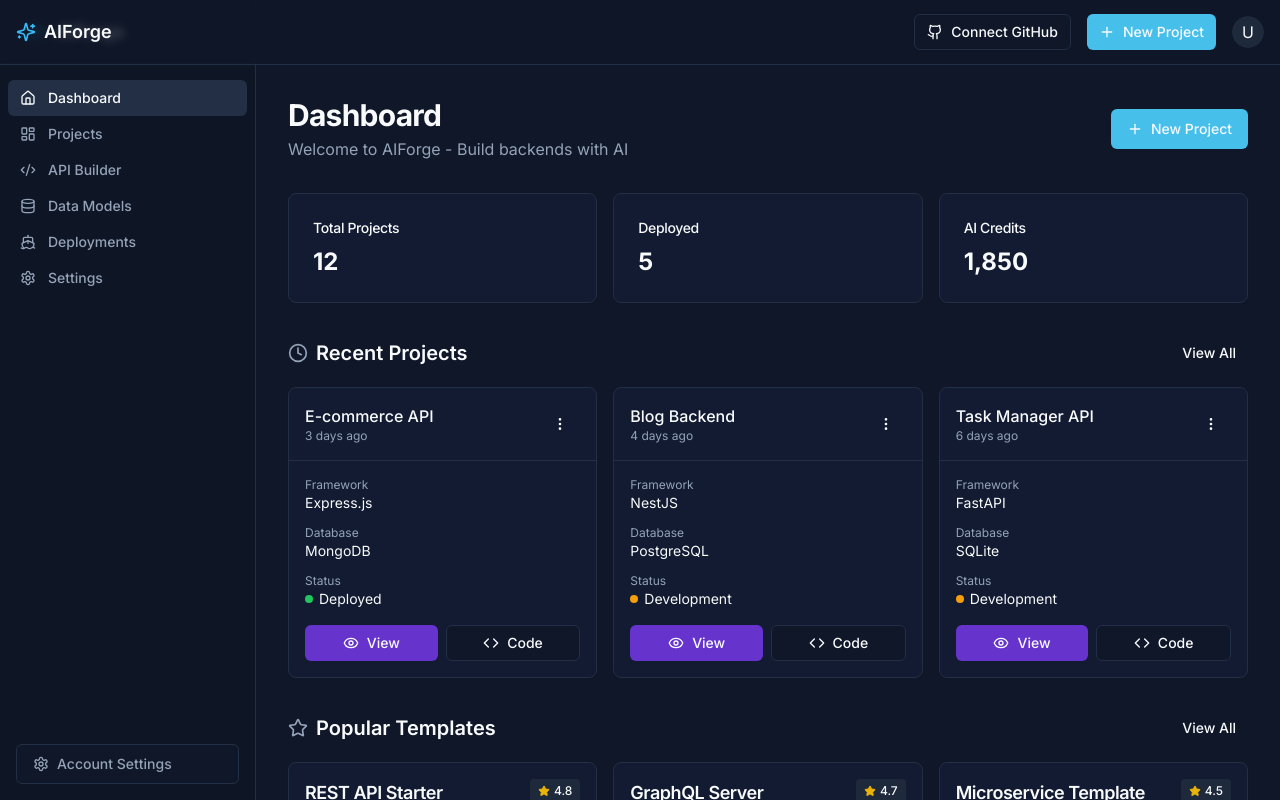
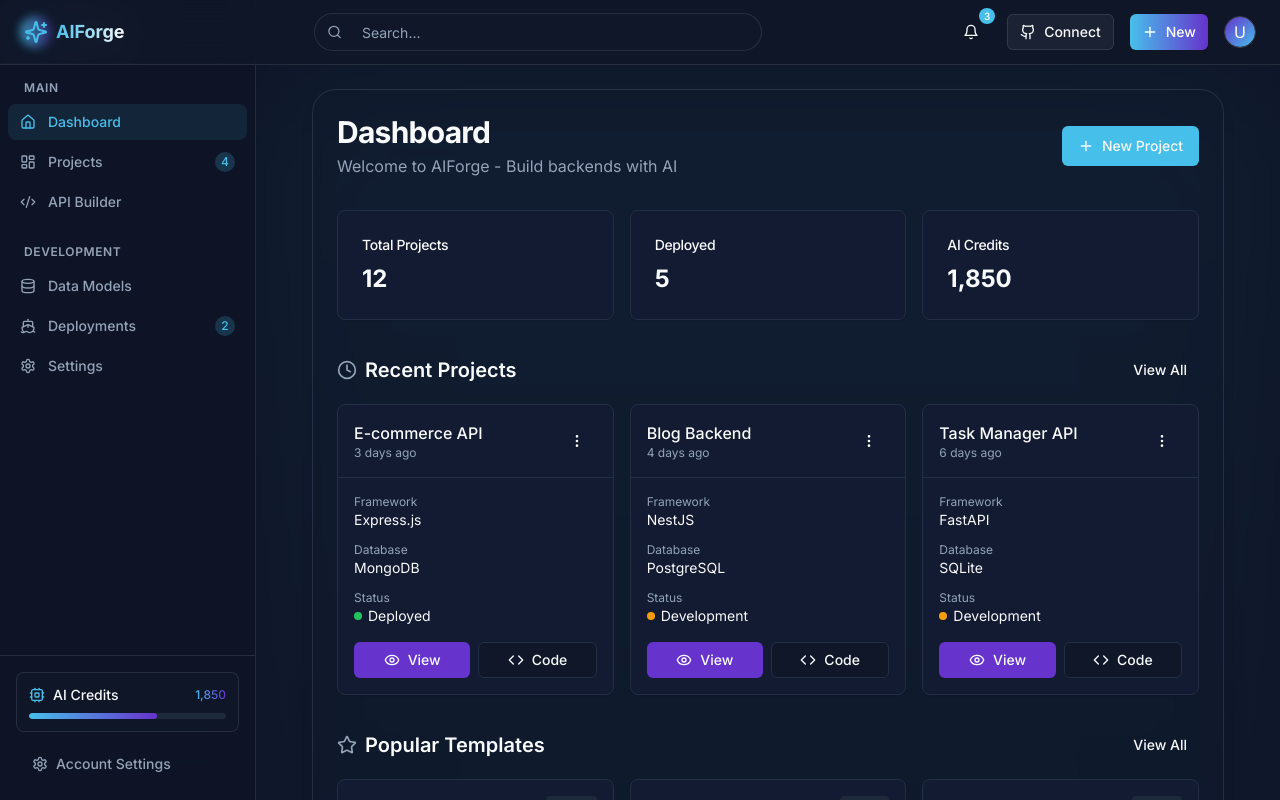
Before and after one commit to HA2345567/code-craft-ai-forge, a React (Vite) app: page / in a window 1280 px wide. Shown: the top 800 px of the page. Built offline with nearby package versions, Linux system fonts and the light colour scheme.

Commit message:
Refactor: Implement UI based on the provided design
This commit refactors the UI to match the design specified in the provided link.

```diff
--- a/src/components/layout/Header.tsx
+++ b/src/components/layout/Header.tsx
@@ -2,7 +2,8 @@
 import React from 'react';
 import { Button } from '@/components/ui/button';
 import { Avatar, AvatarFallback, AvatarImage } from '@/components/ui/avatar';
-import { Sparkles, Plus, Github, Menu } from 'lucide-react';
+import { Sparkles, Plus, Github, Menu, Bell, Search } from 'lucide-react';
+import { Input } from '@/components/ui/input';
 
 interface HeaderProps {
   toggleSidebar: () => void;
@@ -10,30 +11,48 @@ interface HeaderProps {
 
 const Header = ({ toggleSidebar }: HeaderProps) => {
   return (
-    <header className="sticky top-0 z-30 w-full border-b border-border bg-background/80 backdrop-blur-sm">
-      <div className="flex h-16 items-center justify-between px-4">
+    <header className="sticky top-0 z-30 w-full border-b border-white/10 bg-background/80 backdrop-blur-xl">
+      <div className="flex h-16 items-center justify-between px-4 md:px-6">
         <div className="flex items-center gap-2">
-          <Button variant="ghost" size="icon" onClick={toggleSidebar} className="lg:hidden">
+          <Button variant="ghost" size="icon" onClick={toggleSidebar} className="lg:hidden text-foreground">
             <Menu className="h-5 w-5" />
           </Button>
           <div className="flex items-center gap-2">
-            <Sparkles className="h-5 w-5 text-ai-primary" />
-            <span className="font-semibold text-lg hidden sm:inline-block">AIForge</span>
+            <div className="relative">
+              <div className="absolute -inset-1 rounded-full bg-gradient-to-r from-primary to-secondary/50 opacity-70 blur-sm"></div>
+              <Sparkles className="relative h-6 w-6 text-primary" />
+            </div>
+            <span className="font-bold text-lg bg-clip-text text-transparent bg-gradient-to-r from-primary to-foreground hidden sm:inline-block">AIForge</span>
           </div>
         </div>
 
+        <div className="hidden md:flex items-center bg-card/30 border border-white/10 rounded-full px-3 flex-1 mx-8 max-w-md">
+          <Search className="h-4 w-4 mr-2 text-muted-foreground" />
+          <Input
+            placeholder="Search..."
+            className="border-0 bg-transparent focus-visible:ring-0 focus-visible:ring-offset-0 h-9"
+          />
+        </div>
+
         <div className="flex items-center gap-4">
-          <Button variant="outline" size="sm" className="hidden sm:flex gap-2">
+          <Button variant="ghost" size="icon" className="text-foreground relative">
+            <Bell className="h-5 w-5" />
+            <span className="absolute -top-1 -right-1 h-4 w-4 rounded-full bg-primary flex items-center justify-center text-[10px] text-white">3</span>
+          </Button>
+
+          <Button variant="secondary" size="sm" className="hidden sm:flex gap-2 bg-white/5 hover:bg-white/10 text-foreground border border-white/10">
             <Github className="h-4 w-4" />
-            <span>Connect GitHub</span>
+            <span>Connect</span>
           </Button>
-          <Button size="sm" className="gap-2">
+
+          <Button size="sm" className="gap-2 bg-gradient-to-r from-primary to-secondary text-white border-none">
             <Plus className="h-4 w-4" />
-            <span>New Project</span>
+            <span>New</span>
           </Button>
-          <Avatar className="h-8 w-8">
-            <AvatarImage src="" />
-            <AvatarFallback>U</AvatarFallback>
+
+          <Avatar className="h-8 w-8 border border-white/20">
+            <AvatarImage src="" alt="User" />
+            <AvatarFallback className="bg-gradient-to-br from-secondary to-primary text-white">U</AvatarFallback>
           </Avatar>
         </div>
       </div>
--- a/src/components/layout/Layout.tsx
+++ b/src/components/layout/Layout.tsx
@@ -12,13 +12,18 @@ const Layout = () => {
   };
 
   return (
-    <div className="min-h-screen flex flex-col">
+    <div className="min-h-screen flex flex-col bg-gradient-to-br from-background via-background to-background/90">
       <Header toggleSidebar={toggleSidebar} />
       <div className="flex flex-1 overflow-hidden">
         <Sidebar isOpen={sidebarOpen} />
         <div className={`flex-1 transition-all duration-300 ${sidebarOpen ? 'lg:ml-64' : 'ml-0'} overflow-auto`}>
-          <main className="min-h-[calc(100vh-4rem)] p-4 md:p-8">
-            <Outlet />
+          <main className="min-h-[calc(100vh-4rem)] p-4 md:p-6">
+            <div className="relative z-10 container mx-auto">
+              <div className="absolute inset-0 bg-gradient-to-b from-primary/5 to-background/10 rounded-3xl blur-3xl -z-10"></div>
+              <div className="relative backdrop-blur-sm bg-card/30 rounded-3xl border border-white/10 shadow-lg p-6">
+                <Outlet />
+              </div>
+            </div>
           </main>
         </div>
       </div>
--- a/src/components/layout/Sidebar.tsx
+++ b/src/components/layout/Sidebar.tsx
@@ -10,7 +10,13 @@ import {
   Ship,
   Settings,
   LayoutDashboard,
-  LucideIcon
+  LucideIcon,
+  Sparkles,
+  GitBranch,
+  Star,
+  Cpu,
+  Terminal,
+  Cloud
 } from 'lucide-react';
 import { NavLink } from 'react-router-dom';
 
@@ -22,6 +28,7 @@ interface SidebarNavItem {
   title: string;
   href: string;
   icon: LucideIcon;
+  badge?: string | number;
 }
 
 const sidebarNavItems: SidebarNavItem[] = [
@@ -34,6 +41,7 @@ const sidebarNavItems: SidebarNavItem[] = [
     title: "Projects",
     href: "/projects",
     icon: LayoutDashboard,
+    badge: 4
   },
   {
     title: "API Builder",
@@ -49,6 +57,7 @@ const sidebarNavItems: SidebarNavItem[] = [
     title: "Deployments",
     href: "/deployments",
     icon: Ship,
+    badge: 2
   },
   {
     title: "Settings",
@@ -61,37 +70,96 @@ const Sidebar = ({ isOpen }: SidebarProps) => {
   return (
     <aside
       className={cn(
-        "fixed inset-y-0 left-0 z-20 flex w-64 flex-col border-r border-border bg-sidebar transition-transform duration-300 ease-in-out lg:translate-x-0",
+        "fixed inset-y-0 left-0 z-20 flex w-64 flex-col border-r border-white/10 bg-sidebar/80 backdrop-blur-xl transition-transform duration-300 ease-in-out lg:translate-x-0",
         isOpen ? "translate-x-0" : "-translate-x-full"
       )}
     >
-      <div className="flex h-16 items-center border-b border-border px-6">
+      <div className="flex h-16 items-center border-b border-white/10 px-6">
         <div className="flex items-center gap-2">
-          <CodeXml className="h-6 w-6 text-ai-primary" />
-          <span className="font-bold text-lg">AIForge</span>
+          <div className="relative">
+            <div className="absolute -inset-1 rounded-full bg-gradient-to-r from-primary to-secondary/50 opacity-70 blur-sm"></div>
+            <Sparkles className="relative h-6 w-6 text-primary" />
+          </div>
+          <span className="font-bold text-lg bg-clip-text text-transparent bg-gradient-to-r from-primary to-foreground">AIForge</span>
         </div>
       </div>
       <ScrollArea className="flex-1 py-4">
-        <nav className="px-2">
-          {sidebarNavItems.map((item) => (
+        <nav className="px-2 space-y-6">
+          <div>
+            <h3 className="px-4 text-xs font-semibold text-muted-foreground uppercase tracking-wider mb-2">
+              Main
+            </h3>
+            <div className="space-y-1">
+              {sidebarNavItems.slice(0, 3).map((item) => (
                 <NavLink
                   key={item.href}
                   to={item.href}
                   className={({ isActive }) => cn(
-                "flex items-center gap-3 rounded-md px-3 py-2 text-sm font-medium transition-colors",
+                    "flex items-center justify-between gap-3 rounded-lg px-3 py-2 text-sm font-medium transition-colors",
                     isActive
-                  ? "bg-accent text-accent-foreground"
-                  : "text-muted-foreground hover:bg-accent hover:text-accent-foreground"
+                      ? "bg-primary/10 text-primary"
+                      : "text-muted-foreground hover:bg-accent/50 hover:text-accent-foreground"
                   )}
                 >
+                  <div className="flex items-center gap-3">
                     <item.icon className="h-4 w-4" />
                     {item.title}
+                  </div>
+                  {item.badge && (
+                    <span className="flex h-5 min-w-5 items-center justify-center rounded-full bg-primary/20 px-1 text-xs font-medium text-primary">
+                      {item.badge}
+                    </span>
+                  )}
                 </NavLink>
               ))}
+            </div>
+          </div>
+
+          <div>
+            <h3 className="px-4 text-xs font-semibold text-muted-foreground uppercase tracking-wider mb-2">
+              Development
+            </h3>
+            <div className="space-y-1">
+              {sidebarNavItems.slice(3).map((item) => (
+                <NavLink
+                  key={item.href}
+                  to={item.href}
+                  className={({ isActive }) => cn(
+                    "flex items-center justify-between gap-3 rounded-lg px-3 py-2 text-sm font-medium transition-colors",
+                    isActive
+                      ? "bg-primary/10 text-primary"
+                      : "text-muted-foreground hover:bg-accent/50 hover:text-accent-foreground"
+                  )}
+                >
+                  <div className="flex items-center gap-3">
+                    <item.icon className="h-4 w-4" />
+                    {item.title}
+                  </div>
+                  {item.badge && (
+                    <span className="flex h-5 min-w-5 items-center justify-center rounded-full bg-primary/20 px-1 text-xs font-medium text-primary">
+                      {item.badge}
+                    </span>
+                  )}
+                </NavLink>
+              ))}
+            </div>
+          </div>
         </nav>
       </ScrollArea>
-      <div className="mt-auto p-4">
-        <Button variant="outline" className="w-full justify-start text-muted-foreground gap-2">
+      <div className="mt-auto p-4 border-t border-white/10">
+        <div className="bg-card/30 rounded-lg border border-white/10 p-3 mb-3">
+          <div className="flex items-center justify-between mb-2">
+            <div className="flex items-center gap-2">
+              <Cpu className="h-4 w-4 text-primary" />
+              <span className="text-sm font-medium">AI Credits</span>
+            </div>
+            <span className="text-xs font-medium bg-clip-text text-transparent bg-gradient-to-r from-primary to-secondary">1,850</span>
+          </div>
+          <div className="w-full h-1.5 bg-muted rounded-full overflow-hidden">
+            <div className="h-full rounded-full bg-gradient-to-r from-primary to-secondary" style={{width: '65%'}}></div>
+          </div>
+        </div>
+        <Button variant="ghost" className="w-full justify-start text-muted-foreground gap-2 hover:bg-white/5 hover:text-foreground">
           <Settings className="h-4 w-4" />
           <span>Account Settings</span>
         </Button>
--- a/src/index.css
+++ b/src/index.css
@@ -54,7 +54,7 @@
   }
 
   body {
-    @apply bg-background text-foreground;
+    @apply bg-background text-foreground font-sans;
   }
 
   .code-block {
@@ -76,4 +76,49 @@
   .code-line:nth-child(8) { animation-delay: 0.8s; }
   .code-line:nth-child(9) { animation-delay: 0.9s; }
   .code-line:nth-child(10) { animation-delay: 1.0s; }
+
+  /* Futuristic effects */
+  .glow-effect {
+    @apply relative;
+  }
+
+  .glow-effect::before {
+    @apply content-[''] absolute -inset-1 bg-gradient-to-r from-primary to-secondary opacity-30 blur-sm rounded-lg -z-10;
+  }
+
+  .glass-effect {
+    @apply backdrop-blur-md bg-white/5 border border-white/10;
+  }
+
+  .grid-background {
+    background-image: radial-gradient(rgba(255, 255, 255, 0.05) 1px, transparent 1px);
+    background-size: 20px 20px;
+  }
 }
+
+@layer components {
+  .button-glow {
+    @apply relative;
+  }
+
+  .button-glow::before {
+    @apply content-[''] absolute inset-0 bg-gradient-to-r from-primary to-secondary opacity-0 blur-md rounded-md -z-10 transition-opacity duration-300;
+  }
+
+  .button-glow:hover::before {
+    @apply opacity-50;
+  }
+}
+
+@keyframes pulse-glow {
+  0%, 100% {
+    opacity: 0.5;
+  }
+  50% {
+    opacity: 0.8;
+  }
+}
+
+.pulse-effect {
+  animation: pulse-glow 3s infinite;
+}
```
Lines whose indentation alone changed are shown as unchanged.
